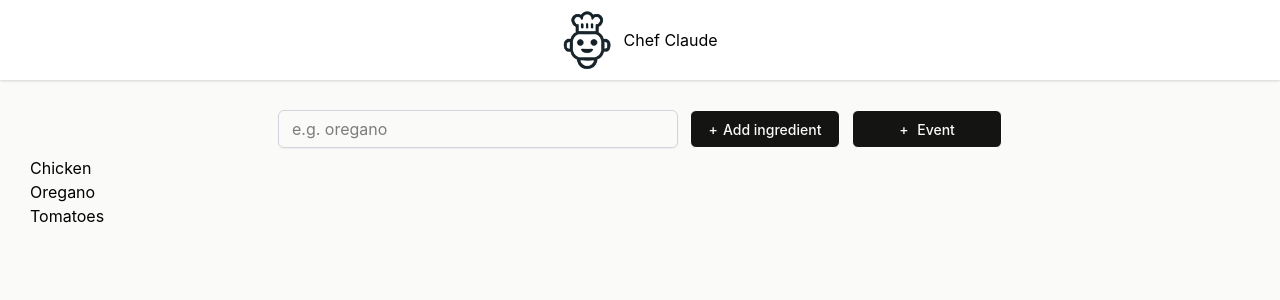
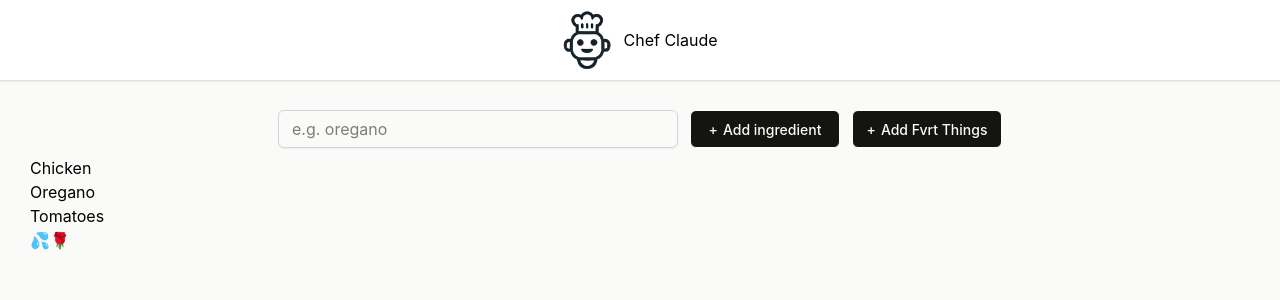
Before and after one commit to HammadRyaz/studious-journey, a React (Vite) app: page / in a window 1280 px wide. Shown: the top 300 px of the page. Built offline with nearby package versions, Linux system fonts and the light colour scheme.

Commit message:
fvrt things task done

```diff
--- a/src/App.jsx
+++ b/src/App.jsx
@@ -3,17 +3,32 @@ import Header from './Header';
 
 const App = () => {
   const ingredients = ["Chicken", "Oregano", "Tomatoes"]
-  const ingredientsListItem = ingredients.map(i => <li>{i}</li>)
+  const [fvrtThings, setFvrtThings] = React.useState(["💦🌹"]);
+  const ingredientsListItem = ingredients.map(i => <li key={i}>{i}</li>)
   function handleSubmit(event) {
     event.preventDefault();
-    // const fromData = new FormData(event)
+    console.log("clicked")
+    const formData = new FormData(event.currentTarget)
+    const newIngredients = formData.get("ingredient")
+    ingredients.push(newIngredients)
+    console.log(ingredients)
+  }
+  const allFavoriteThings = ["😺", "💡🫖", "🔥🧤", "🟤🎁",
+    "🐴", "🍎🥧", "🚪🔔", "🛷🔔", "🥩🍝"]
 
-  }
-  function handleClick(event) {
-    console.log("currentTarget")
-    console.log(event.currentTarget);
-    console.log("Target")
-    console.log(event.target);
+  const displayFvrtThings = fvrtThings.map((f) => <li key={f}>{f}</li>)
+
+  function handFvrtThings(e) {
+    e.preventDefault()
+    setFvrtThings(prevThings => {
+      if (prevThings.length <= allFavoriteThings.length) {
+        console.log(prevThings.length)
+        return [...prevThings, allFavoriteThings[prevThings.length - 1]]
+      } else {
+        console.log("No more things to add")
+        return prevThings
+      }
+    })
   }
   return (
     <>
@@ -21,19 +36,20 @@ const App = () => {
       <main>
         <form className="add-ingredient-form"
           aria-label='Add Ingredients'
-          onSubmit={handleSubmit}
+        // onSubmit={handleSubmit}
         >
           <input
             type="text"
             placeholder="e.g. oregano"
             aria-label="Add ingredient"
+            name='ingredient'
           />
           <button>Add ingredient</button>
-          <button onClick={handleClick}> <span>Event</span></button>
-
+          <button onClick={handFvrtThings} >Add Fvrt Things</button>
         </form>
         <ul className='py-2'>
           {ingredientsListItem}
+          {displayFvrtThings}
         </ul>
       </main>
     </>
```
